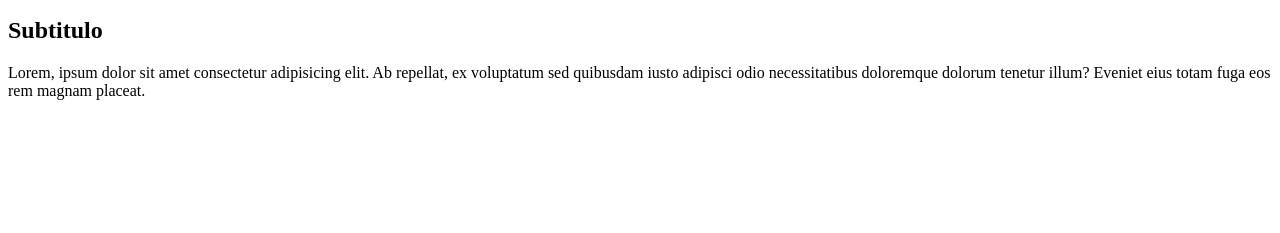
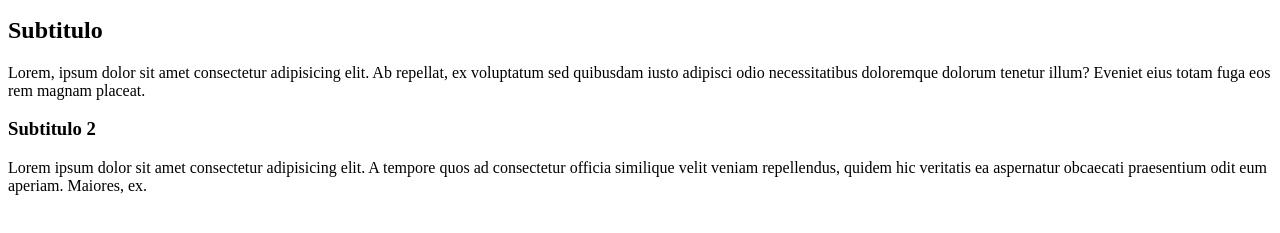
Before and after one commit to Theicedk/Git-Test, a plain HTML site: page index.html in a window 1280 px wide. Shown: the part 119-352 px from the top of the page. Drawn offline with Linux system fonts and the light colour scheme.

Commit message:
Se agregó subtitulo h3 y un p extra

```diff
--- a/index.html
+++ b/index.html
@@ -14,5 +14,9 @@
 
     <p>Lorem, ipsum dolor sit amet consectetur adipisicing elit. Ab repellat, ex voluptatum sed quibusdam iusto adipisci odio necessitatibus doloremque dolorum tenetur illum? Eveniet eius totam fuga eos rem magnam placeat.</p>
 
+    <h3>Subtitulo 2</h3>
+
+    <p>Lorem ipsum dolor sit amet consectetur adipisicing elit. A tempore quos ad consectetur officia similique velit veniam repellendus, quidem hic veritatis ea aspernatur obcaecati praesentium odit eum aperiam. Maiores, ex.</p>
+
 </body>
 </html>
```
